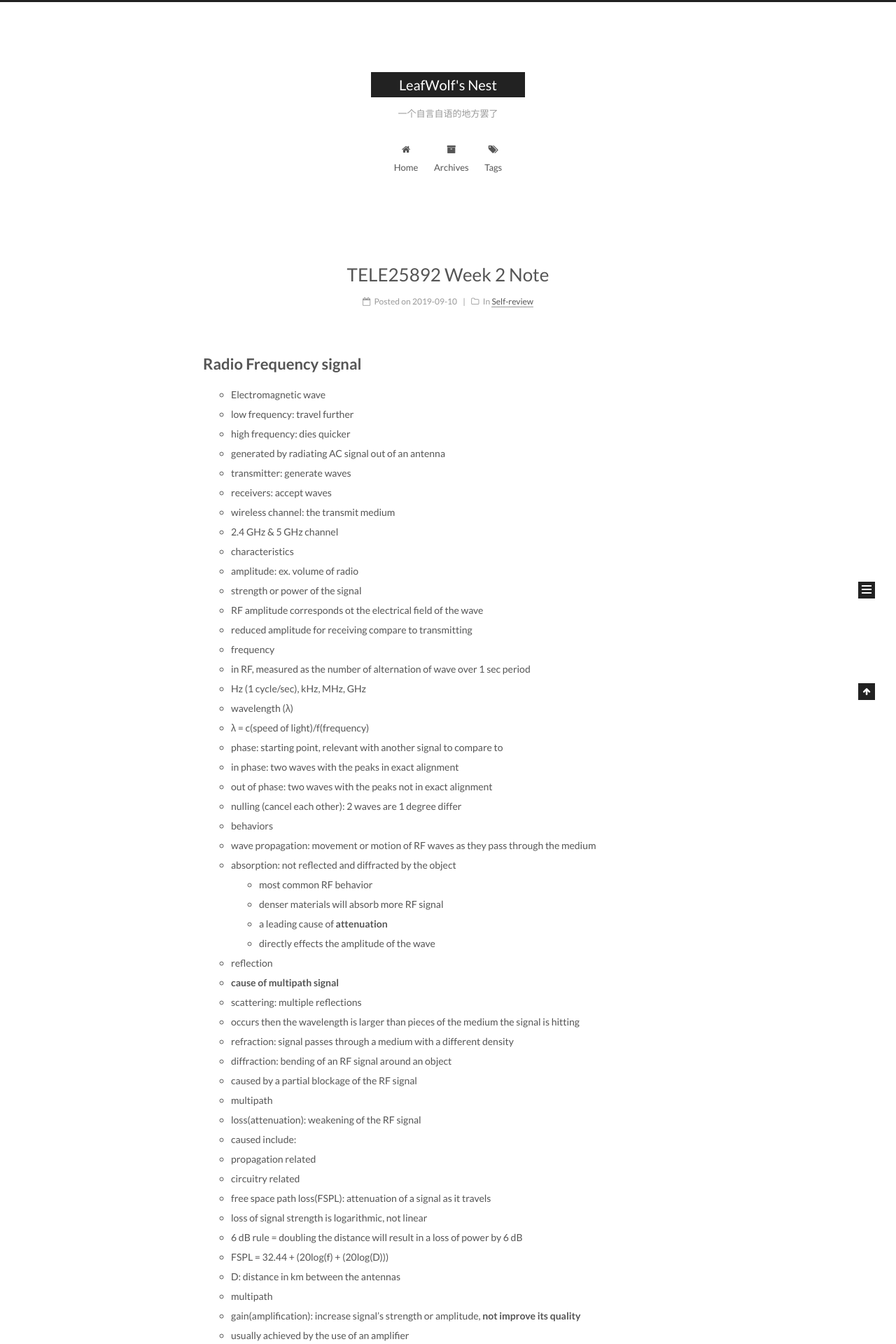
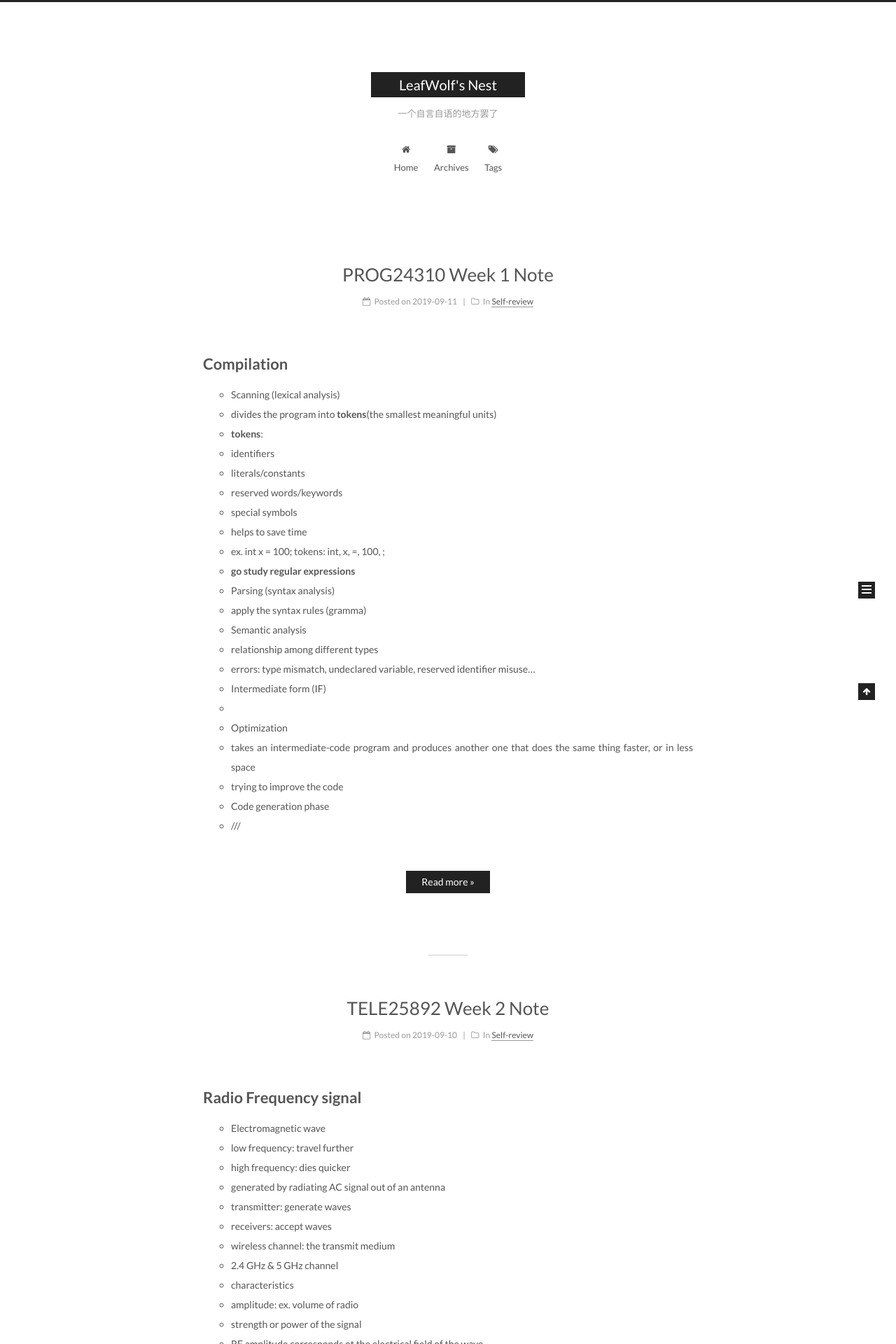
Before and after one commit to ALeafWolf/aleafwolf.github.io, a Jekyll site: the page built from index.html, in a window 1280 px wide. Shown: the top 1920 px of the page at 70% size. Built offline with Jekyll 4.4.1, drawn with Linux system fonts in a browser that asks for light colours; the list of posts is cut into pages by our own code; some of the changed text lies outside the part shown.

Commit message:
add new note

```diff
--- a/_posts/2019-09-04-PROG24310-note-w1.md
+++ b/_posts/2019-09-04-PROG24310-note-w1.md
@@ -1,5 +1,12 @@
+---
+title: PROG24310 Week 1 Note
+category: Self-review
+tag: PROG24310
+---
 # Intro
 * Data (in cs) = a sequence of bits
+* Data type: the basic concept underlying the **representation of data** in programming languages
+ - basic abstraction mechanism in programming
 * unassignment and assignment data type (?)
  - 1 byte = 8 bits
  - unassigned ...
@@ -23,7 +30,7 @@
    - **type system**
      - ex. 1 + 'a' in different language
  - Semantics: meaning of a program
-* Paradigm: a pattern for a pl to follow
+* **Paradigm: a pattern for a pl to follow**
  - **imperative**: instructs the machine how to change the state
   - **follows the von Neumann-Eckert model**
   - procedural
@@ -51,3 +58,7 @@
   - other
 * **Turing complete**
 * no use of PHP in banking system due to its poor relibility
+* O(n): n is the input complexity
+# Compiling Process
+* Pure Compilation
+* Pure Interpretation
--- /dev/null
+++ b/_posts/2019-09-11-PROG24310-note-w2.md
@@ -0,0 +1,93 @@
+---
+title: PROG24310 Week 1 Note
+category: Self-review
+tag: PROG24310
+---
+# Compilation
+* Scanning (lexical analysis)
+ - divides the program into **tokens**(the smallest meaningful units)
+ - **tokens**:
+  - identifiers
+  - literals/constants
+  - reserved words/keywords
+  - special symbols
+ - helps to save time
+ - ex. int x = 100; tokens: int, x, =, 100, ;
+ - **go study regular expressions**
+* Parsing (syntax analysis)
+ - apply the syntax rules (gramma)
+* Semantic analysis
+ - relationship among different types
+ - errors: type mismatch, undeclared variable, reserved identifier misuse...
+* Intermediate form (IF)
+ -
+* Optimization
+ - takes an intermediate-code program and produces another one that does the same thing faster, or in less space
+ - trying to improve the code
+* Code generation phase
+ - ///
+
+# Syntax
+* syntax: structure of language
+* semantics: meaning of language
+* finite vs infinite language **midterm question!!!**
+## Language validity
+* lexically valid
+ - each token fits the right naming in dictionary(?)
+* Syntactically valid
+* Semantically valid
+## Regular Expression
+* []: a range of characters with a hyphen (-)
+* ?: an optional item
+* .: any single character
+* *: one or more characters
+## Lexical Structure
+* Token delimiter
+* Format
+ - Free-format
+ - Fixed format
+## Context-Free Grammar and BNFs
+* Context-Free Grammar (CFG)
+ - the nonterminals appear singly on the left-hand sides of productions
+ - each nonterminal can be replaced by ...
+ - problems:
+  - a legal sentence does not necessarily make sense
+  - potional properties are not represented (ex. captical in the first word)
+  - ...
+* Backus-Naur Form (BNF)
+* rules can express recursion
+ - ex. (top-down approach):
+
+   number => number digit
+
+          => number digit digit
+
+          => digit digit digit
+
+          => 2 digit digit
+
+          => 23 digit
+
+          => 234
+* **Parse tree**
+## Ambiguity, Associativity, and Precedence
+* ...
+
+# Parsing Techniques
+* Top-down parser
+* Button-Up parser: start with input to source expression
+
+# Data Type/Structure
+## Data Type
+* Predefined type
+* Simple type
+* Type declaration
+* Anonymous type
+* Type equivalence
+* Type system
+* Type checking
+* Type inference
+* Type constructors
+* User-defined types
+## Data Structure
+*
```
